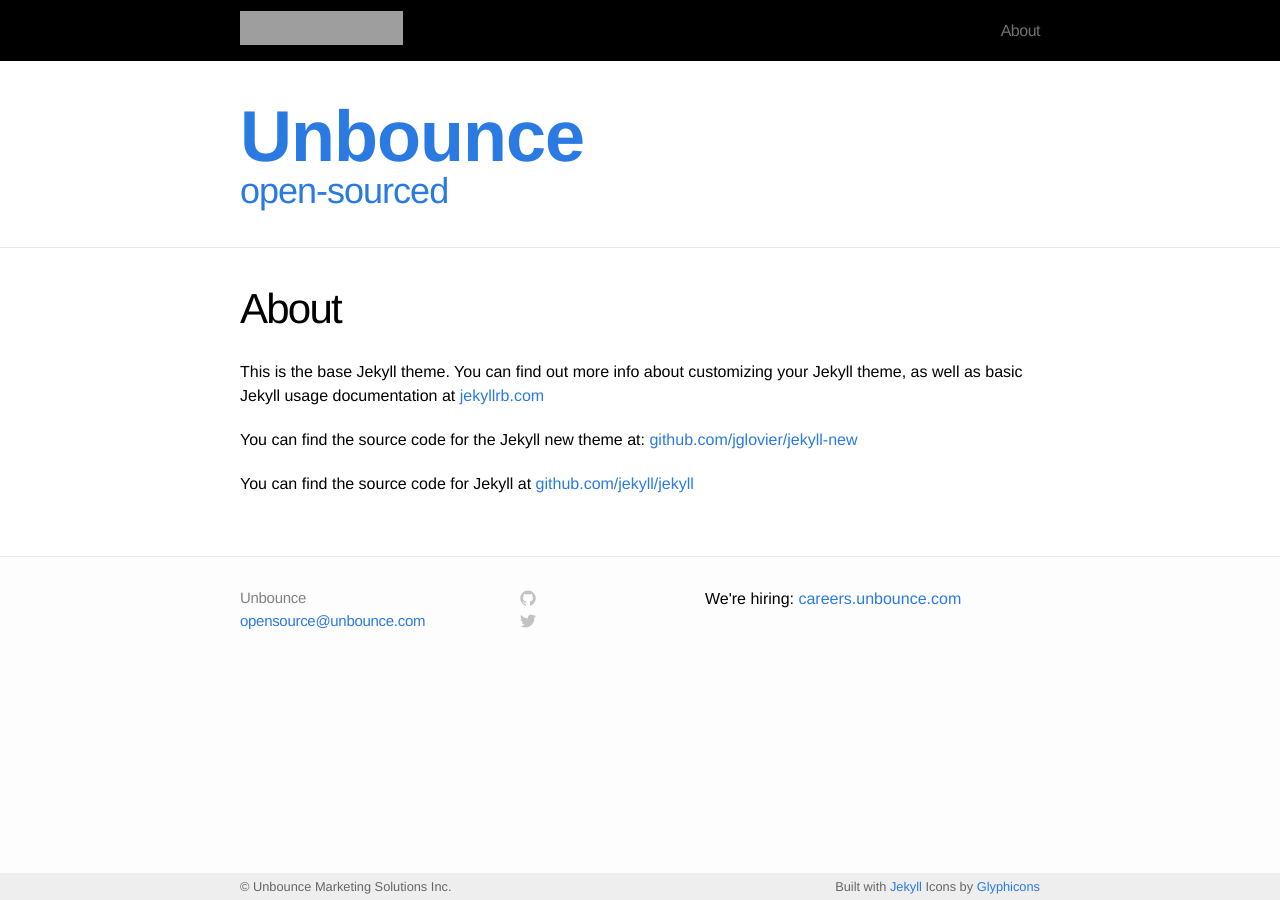
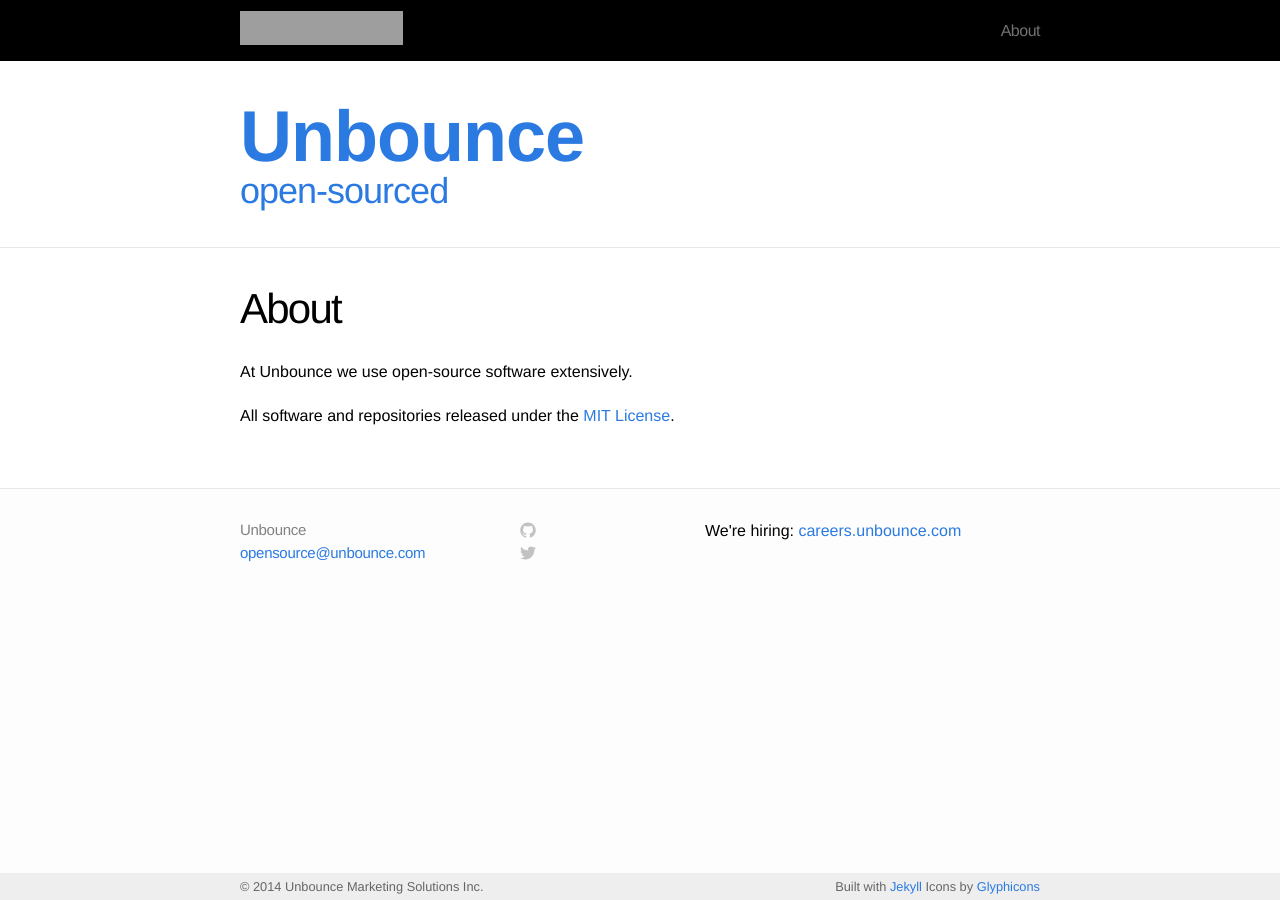
Before and after one commit to unbounce/unbounce.github.io, a Jekyll site: the page built from about.md, in a window 1280 px wide. Built offline with Jekyll 4.4.1, drawn with Linux system fonts in a browser that asks for light colours; nearby versions of some CDN libraries; grey boxes are pictures that could not be loaded.

Commit message:
Added some words to the About page

```diff
--- a/_includes/footer.html
+++ b/_includes/footer.html
@@ -61,7 +61,7 @@
     <div class="colophon-wrap">
       <div class="wrap">
         <div class="copyright">
-          &copy; Unbounce Marketing Solutions Inc.
+          &copy; 2014 Unbounce Marketing Solutions Inc.
         </div>
         <div class="colophon">
           Built with <a href="http://jekyllrb.com">Jekyll</a>
--- a/about.md
+++ b/about.md
@@ -4,8 +4,6 @@
 permalink: /about/
 ---
 
-This is the base Jekyll theme. You can find out more info about customizing your Jekyll theme, as well as basic Jekyll usage documentation at [jekyllrb.com](http://jekyllrb.com/)
+At Unbounce we use open-source software extensively.
 
-You can find the source code for the Jekyll new theme at: [github.com/jglovier/jekyll-new](https://github.com/jglovier/jekyll-new)
-
-You can find the source code for Jekyll at [github.com/jekyll/jekyll](https://github.com/jekyll/jekyll)
+All software and repositories released under the [MIT License](http://opensource.org/licenses/MIT).
```
